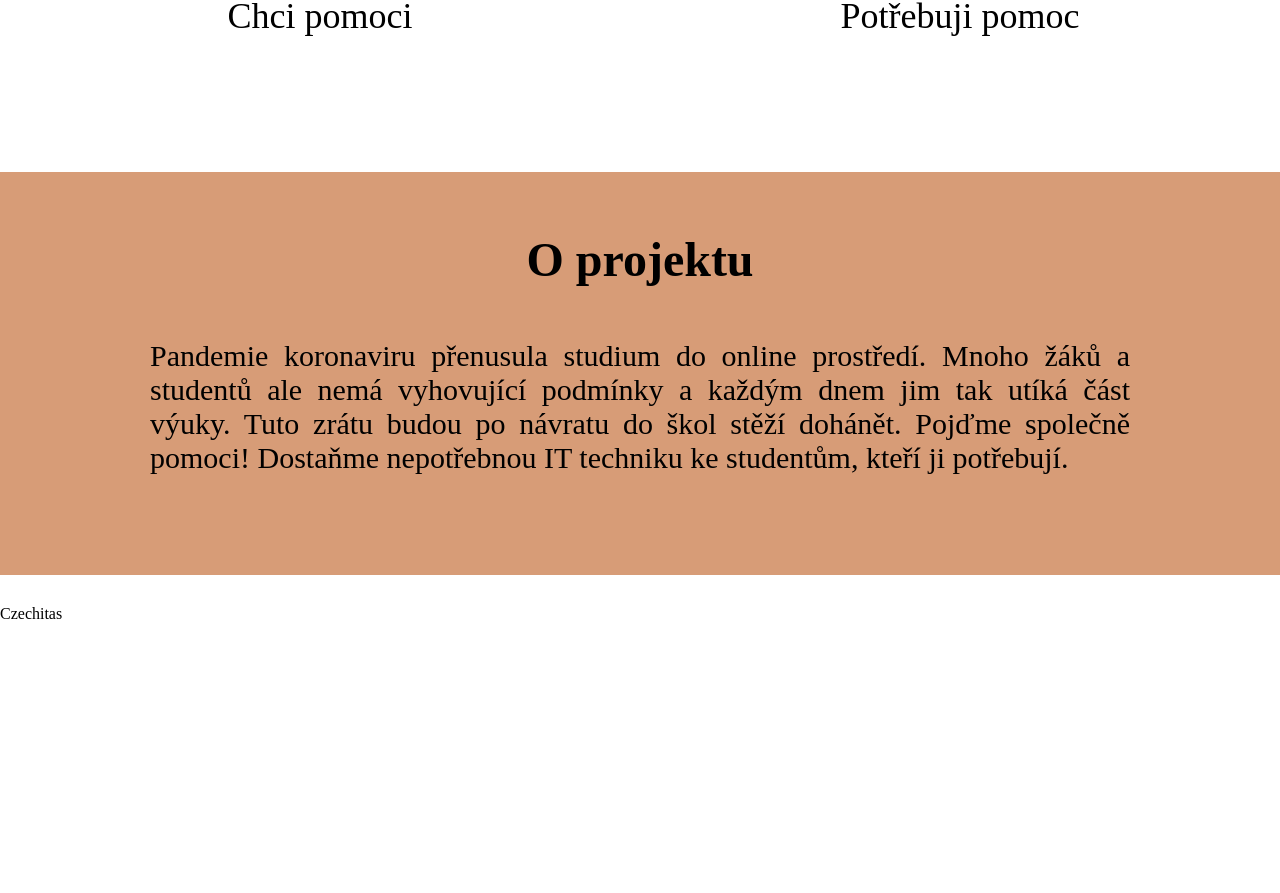
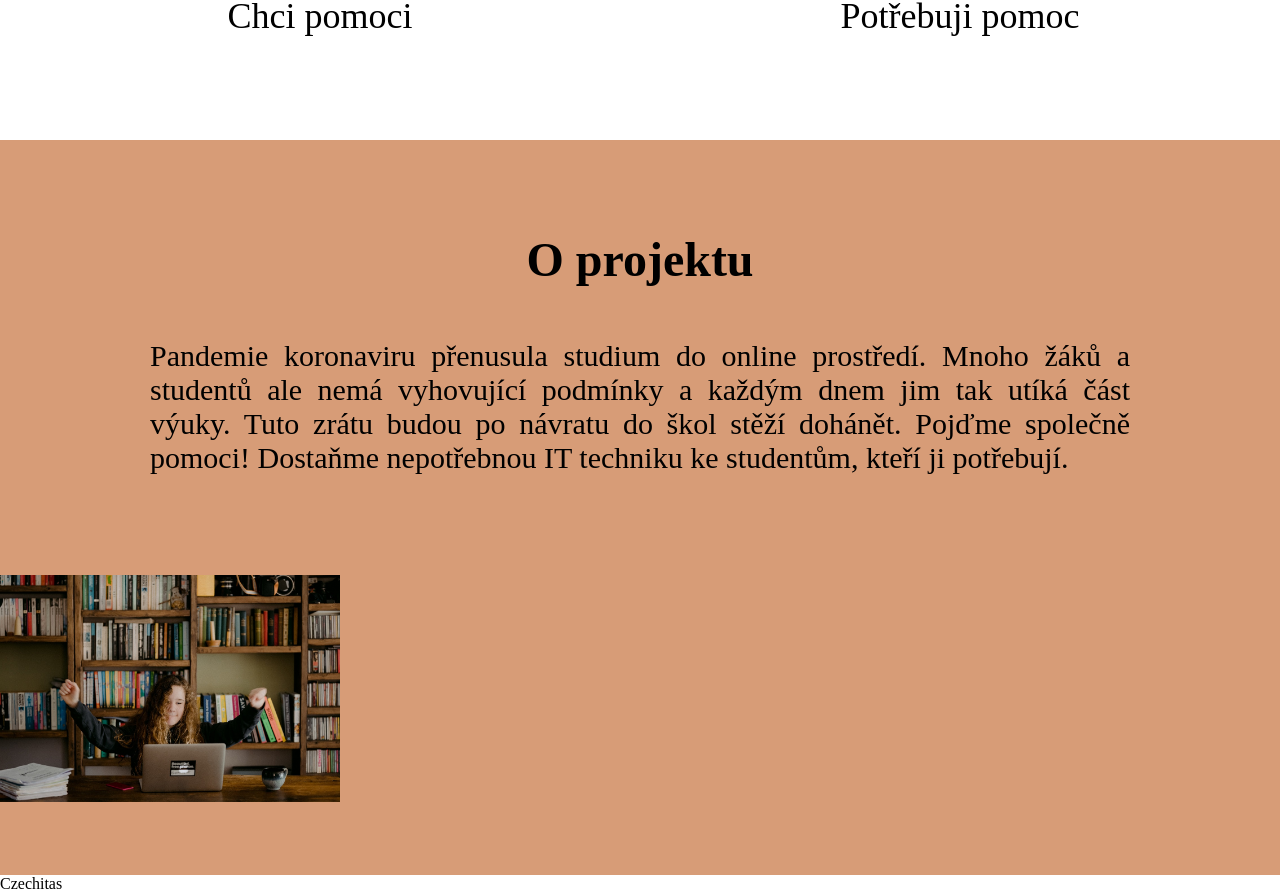
Before and after one commit to zuzubel/pocitace_pro_skolaky, a React app: page / in a window 1280 px wide. Shown: the part 1010-1903 px from the top of the page. Before the commit the page ends 1633 px from the top, so only its background shows below. Built offline with nearby package versions, Linux system fonts and the light colour scheme.

Commit message:
about project foto

```diff
--- a/src/components/AboutProject/index.jsx
+++ b/src/components/AboutProject/index.jsx
@@ -5,14 +5,17 @@ export const AboutProject = () => {
   return (
     <>
       <div className="aboutProject">
-        <h1 className="aboutProject--h">O projektu</h1>
-        <p className="aboutProject--p">
-          Pandemie koronaviru přenusula studium do online prostředí. Mnoho žáků
-          a studentů ale nemá vyhovující podmínky a každým dnem jim tak utíká
-          část výuky. Tuto zrátu budou po návratu do škol stěží dohánět. Pojďme
-          společně pomoci! Dostaňme nepotřebnou IT techniku ke studentům, kteří
-          ji potřebují.
-        </p>
+        <div className="aboutProject--text">
+          <h1 className="aboutProject--h">O projektu</h1>
+          <p className="aboutProject--p">
+            Pandemie koronaviru přenusula studium do online prostředí. Mnoho
+            žáků a studentů ale nemá vyhovující podmínky a každým dnem jim tak
+            utíká část výuky. Tuto zrátu budou po návratu do škol stěží dohánět.
+            Pojďme společně pomoci! Dostaňme nepotřebnou IT techniku ke
+            studentům, kteří ji potřebují.
+          </p>
+        </div>
+        <div className="aboutProject--foto"></div>
       </div>
     </>
   );
--- a/src/components/AboutProject/style.css
+++ b/src/components/AboutProject/style.css
@@ -1,5 +1,7 @@
 .aboutProject {
   background-color: #d79c77;
+  display: flex;
+  flex-direction: column;
 }
 
 .aboutProject--h {
@@ -8,9 +10,18 @@
 }
 
 .aboutProject--p {
-  padding: 20px 40px 100px 40px;
+  padding: 20px 40px 10px 40px;
   text-align: justify;
   font-size: 20px;
+  margin-bottom: 0px;
+}
+
+.aboutProject--foto {
+  background-image: url('../img_components/oProjektu_foto.jpg');
+  background-size: contain;
+  background-repeat: no-repeat;
+  width: 340px;
+  height: 300px;
 }
 
 @media screen and (min-width: 768px) {
```
Also changed, not shown: src/components/img_components/oProjektu_foto.jpg (added).
